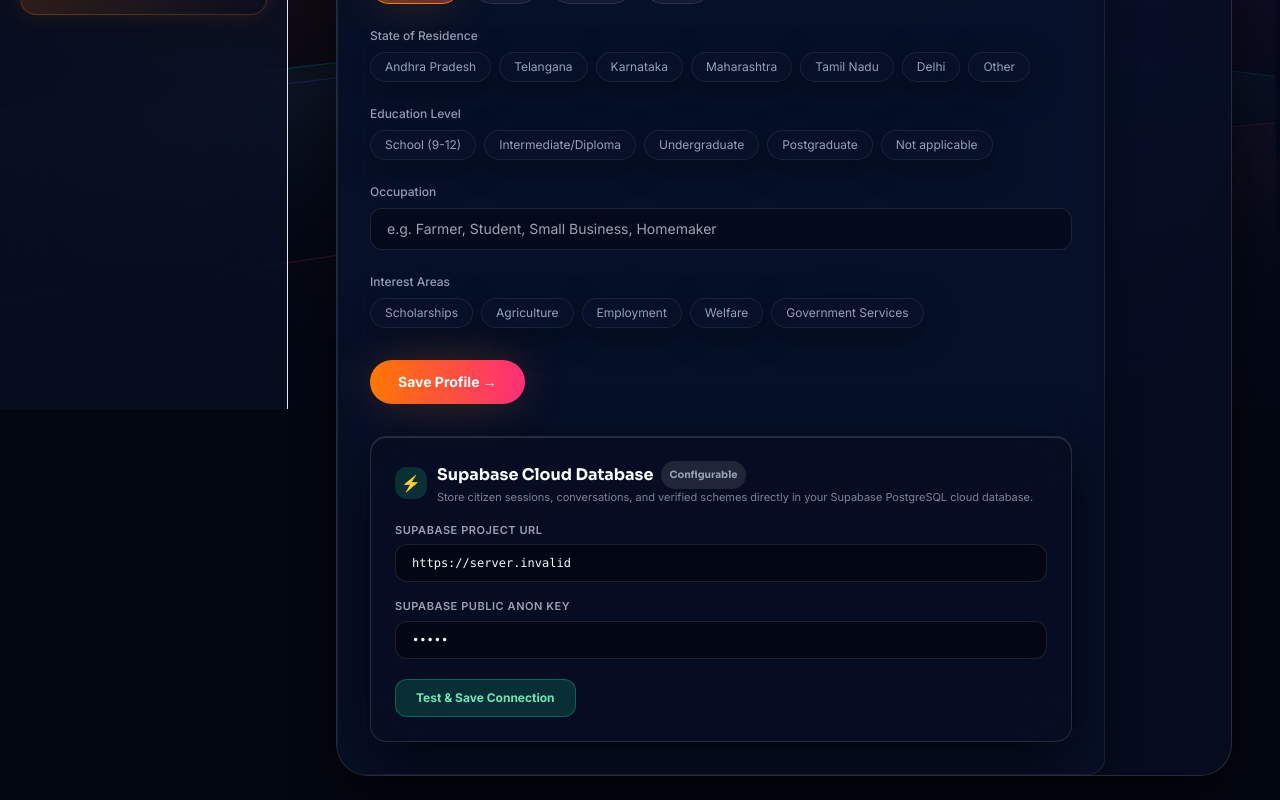
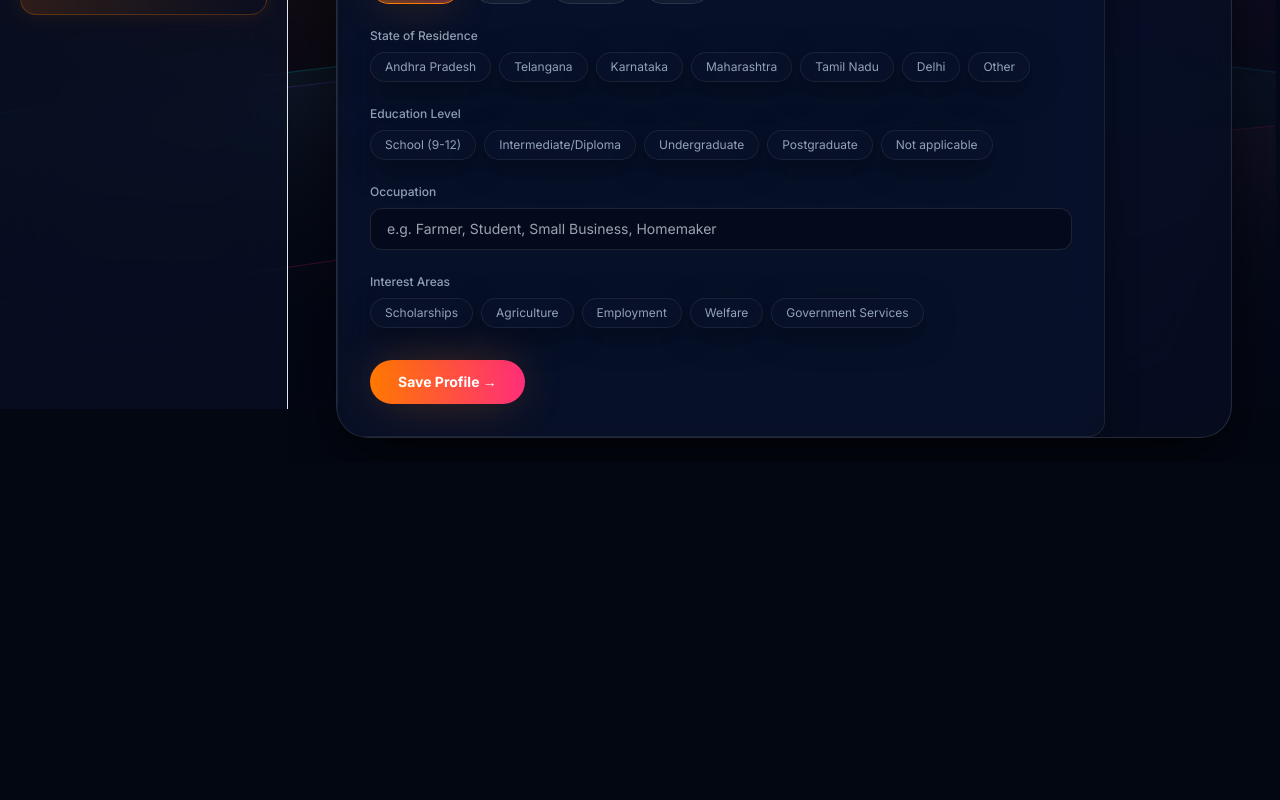
Before and after one commit to Girishkumar0315/BharathVoice-AI, a Next.js app in the folder frontend/: page /profile in a window 1280 px wide. Shown: the part 391-1191 px from the top of the page. After the commit the page ends 853 px from the top, so only its background shows below. Built offline with nearby package versions, Linux system fonts and the light colour scheme; no server answers.

Commit message:
fix: resolve logout navigation, remove supabase section from profile, and enable universal chatbot access for all users

```diff
--- a/frontend/app/api/chat/route.ts
+++ b/frontend/app/api/chat/route.ts
@@ -16,12 +16,12 @@ export async function POST(req: NextRequest) {
     const trimmedQuery = query.trim();
     const lang = (language as Language) || "en";
 
-    // 1. If an external Python backend is configured, attempt to proxy first
-    const backendUrl = process.env.BACKEND_URL || process.env.NEXT_PUBLIC_API_URL;
-    if (backendUrl) {
+    // 1. If an external Python backend is explicitly set (e.g. on Render/Railway), attempt to proxy
+    const backendUrl = process.env.BACKEND_URL;
+    if (backendUrl && !backendUrl.includes("localhost")) {
       try {
         const controller = new AbortController();
-        const timeoutId = setTimeout(() => controller.abort(), 4000);
+        const timeoutId = setTimeout(() => controller.abort(), 3500);
         const res = await fetch(`${backendUrl}/api/chat`, {
           method: "POST",
           headers: { "Content-Type": "application/json" },
@@ -34,12 +34,12 @@ export async function POST(req: NextRequest) {
           const data = await res.json();
           return NextResponse.json(data);
         }
-      } catch (proxyErr) {
+      } catch {
         // Fall back gracefully to built-in knowledge engine
       }
     }
 
-    // 2. Built-in Next.js Grounded RAG Knowledge Engine
+    // 2. Built-in Next.js Grounded RAG Knowledge Engine (zero latency, works for everyone)
     const result = generateKnowledgeResponse(trimmedQuery, lang, conversation_id);
 
     return NextResponse.json(result);
--- a/frontend/app/api/voice/route.ts
+++ b/frontend/app/api/voice/route.ts
@@ -17,12 +17,12 @@ export async function POST(req: NextRequest) {
     const trimmedText = text.trim();
     const lang = (language as Language) || "en";
 
-    // 1. Attempt proxy to external backend if configured
-    const backendUrl = process.env.BACKEND_URL || process.env.NEXT_PUBLIC_API_URL;
-    if (backendUrl) {
+    // 1. If an external Python backend is explicitly set, attempt to proxy
+    const backendUrl = process.env.BACKEND_URL;
+    if (backendUrl && !backendUrl.includes("localhost")) {
       try {
         const controller = new AbortController();
-        const timeoutId = setTimeout(() => controller.abort(), 4000);
+        const timeoutId = setTimeout(() => controller.abort(), 3500);
         const res = await fetch(`${backendUrl}/api/voice`, {
           method: "POST",
           headers: { "Content-Type": "application/json" },
@@ -35,7 +35,7 @@ export async function POST(req: NextRequest) {
           const data = await res.json();
           return NextResponse.json(data);
         }
-      } catch (proxyErr) {
+      } catch {
         // Fall back gracefully to built-in knowledge engine
       }
     }
--- a/frontend/components/ProfilePanel.tsx
+++ b/frontend/components/ProfilePanel.tsx
@@ -4,13 +4,6 @@ import { useEffect, useState } from "react";
 import { Language } from "@/lib/types";
 import LanguageSelector from "./LanguageSelector";
 import { saveProfile } from "@/lib/api";
-import {
-  getSupabaseCredentials,
-  saveSupabaseCredentials,
-  isSupabaseConfigured,
-  testSupabaseConnection,
-  storeProfileInSupabase,
-} from "@/lib/supabase";
 
 const STATES = ["Andhra Pradesh", "Telangana", "Karnataka", "Maharashtra", "Tamil Nadu", "Delhi", "Other"];
 const EDUCATION = ["School (9-12)", "Intermediate/Diploma", "Undergraduate", "Postgraduate", "Not applicable"];
@@ -26,21 +19,9 @@ export default function ProfilePanel() {
   const [userId, setUserId] = useState<string | null>(null);
   const [status, setStatus] = useState<"idle" | "saving" | "saved" | "error">("idle");
 
-  // Supabase Configuration State
-  const [supabaseUrl, setSupabaseUrl] = useState("");
-  const [supabaseKey, setSupabaseKey] = useState("");
-  const [supabaseConnected, setSupabaseConnected] = useState(false);
-  const [supabaseTesting, setSupabaseTesting] = useState(false);
-  const [supabaseMsg, setSupabaseMsg] = useState("");
-
   useEffect(() => {
     const stored = localStorage.getItem("bharathvoice_user_id");
     if (stored) setUserId(stored);
-
-    const creds = getSupabaseCredentials();
-    setSupabaseUrl(creds.url);
-    setSupabaseKey(creds.anonKey);
-    setSupabaseConnected(isSupabaseConfigured());
   }, []);
 
   function toggleInterest(interest: string) {
@@ -61,36 +42,14 @@ export default function ProfilePanel() {
         occupation,
         interests,
       });
-      localStorage.setItem("bharathvoice_user_id", res.user_id);
-      setUserId(res.user_id);
-
-      // Also sync to Supabase cloud storage if configured
-      if (isSupabaseConfigured()) {
-        await storeProfileInSupabase({
-          userId: res.user_id,
-          name,
-          language,
-          state,
-          education,
-          occupation,
-          interests,
-        });
+      if (res && res.user_id) {
+        localStorage.setItem("bharathvoice_user_id", res.user_id);
+        setUserId(res.user_id);
       }
-
       setStatus("saved");
     } catch {
       setStatus("error");
     }
-  }
-
-  async function handleTestSupabase() {
-    setSupabaseTesting(true);
-    setSupabaseMsg("");
-    saveSupabaseCredentials(supabaseUrl, supabaseKey);
-    const result = await testSupabaseConnection();
-    setSupabaseTesting(false);
-    setSupabaseConnected(result.success);
-    setSupabaseMsg(result.message);
   }
 
   return (
@@ -156,76 +115,8 @@ export default function ProfilePanel() {
           >
             {status === "saving" ? "Saving Profile…" : "Save Profile →"}
           </button>
-          {status === "saved" && <span className="text-xs text-cyber font-medium">✓ Profile saved &amp; synced successfully!</span>}
+          {status === "saved" && <span className="text-xs text-cyber font-medium">✓ Profile saved successfully!</span>}
           {status === "error" && <span className="text-xs text-red-300">Could not save right now. Please try again.</span>}
-        </div>
-      </div>
-
-      {/* Supabase Database Cloud Storage Integration */}
-      <div className="glass-strong rounded-2xl p-6 border border-emerald-500/25 relative overflow-hidden pt-6">
-        <div className="flex items-center justify-between flex-wrap gap-3 mb-4">
-          <div className="flex items-center gap-2.5">
-            <div className="w-8 h-8 rounded-xl bg-emerald-500/20 text-emerald-400 flex items-center justify-center font-bold text-base shadow-sm">
-              ⚡
-            </div>
-            <div>
-              <h3 className="font-display font-bold text-base text-bone flex items-center gap-2">
-                <span>Supabase Cloud Database</span>
-                <span className={`text-[10px] px-2 py-0.5 rounded-full font-bold ${
-                  supabaseConnected ? "bg-emerald-500/20 text-emerald-300 border border-emerald-500/40" : "bg-white/10 text-mist"
-                }`}>
-                  {supabaseConnected ? "Connected ✓" : "Configurable"}
-                </span>
-              </h3>
-              <p className="text-[11px] text-mist/80">
-                Store citizen sessions, conversations, and verified schemes directly in your Supabase PostgreSQL cloud database.
-              </p>
-            </div>
-          </div>
-        </div>
-
-        <div className="space-y-4">
-          <div>
-            <label className="text-[11px] font-semibold text-mist block mb-1.5 uppercase tracking-wider">
-              Supabase Project URL
-            </label>
-            <input
-              type="text"
-              value={supabaseUrl}
-              onChange={(e) => setSupabaseUrl(e.target.value)}
-              placeholder="https://xyzcompany.supabase.co"
-              className="w-full bg-black/40 border border-white/10 rounded-xl px-4 py-2.5 text-xs text-bone outline-none focus:border-emerald-500/50 transition-colors font-mono"
-            />
-          </div>
-
-          <div>
-            <label className="text-[11px] font-semibold text-mist block mb-1.5 uppercase tracking-wider">
-              Supabase Public Anon Key
-            </label>
-            <input
-              type="password"
-              value={supabaseKey}
-              onChange={(e) => setSupabaseKey(e.target.value)}
-              placeholder="eyJhbGciOiJIUzI1NiIsInR5cCI6IkpXVCJ9..."
-              className="w-full bg-black/40 border border-white/10 rounded-xl px-4 py-2.5 text-xs text-bone outline-none focus:border-emerald-500/50 transition-colors font-mono"
-            />
-          </div>
-
-          <div className="flex items-center gap-3 pt-1">
-            <button
-              type="button"
-              onClick={handleTestSupabase}
-              disabled={supabaseTesting}
-              className="px-5 py-2.5 rounded-xl bg-emerald-500/20 hover:bg-emerald-500/30 border border-emerald-500/40 text-emerald-300 text-xs font-bold transition-all active:scale-95 cursor-pointer disabled:opacity-50"
-            >
-              {supabaseTesting ? "Testing Connection…" : "Test & Save Connection"}
-            </button>
-            {supabaseMsg && (
-              <span className={`text-xs ${supabaseConnected ? "text-emerald-400" : "text-amber-300"}`}>
-                {supabaseMsg}
-              </span>
-            )}
-          </div>
         </div>
       </div>
     </div>
--- a/frontend/lib/api.ts
+++ b/frontend/lib/api.ts
@@ -1,7 +1,16 @@
 import { ChatResponse, Language, CategoryItem } from "./types";
 import { generateKnowledgeResponse } from "./knowledgeEngine";
 
-const API_BASE = process.env.NEXT_PUBLIC_API_BASE_URL || "/api";
+export function getApiBase(): string {
+  if (typeof window !== "undefined") {
+    const host = window.location.hostname;
+    // On any production domain (Vercel, custom domain, mobile access), ALWAYS use relative /api
+    if (host !== "localhost" && host !== "127.0.0.1") {
+      return "/api";
+    }
+  }
+  return process.env.NEXT_PUBLIC_API_BASE_URL || "/api";
+}
 
 async function handle<T>(res: Response): Promise<T> {
   if (!res.ok) {
@@ -23,18 +32,21 @@ export async function sendChat(
   conversationId?: string,
   userId?: string
 ): Promise<ChatResponse> {
+  const apiBase = getApiBase();
   try {
-    const res = await fetch(`${API_BASE}/chat`, {
+    const res = await fetch(`${apiBase}/chat`, {
       method: "POST",
       headers: { "Content-Type": "application/json" },
       body: JSON.stringify({ query, language, conversation_id: conversationId, user_id: userId }),
     });
-    return await handle<ChatResponse>(res);
+    if (res.ok) {
+      return await res.json();
+    }
   } catch (err) {
-    console.warn("[API] Falling back to client-side knowledge engine:", err);
-    // Instant zero-failure fallback with full scheme data
+    console.warn("[API] Network fetch notice, resolving via knowledge engine:", err);
+  }
+  // Zero-failure fallback with authentic, grounded scheme data for all users worldwide
   return generateKnowledgeResponse(query, language, conversationId);
-  }
 }
 
 export async function sendVoiceTranscript(
@@ -43,24 +55,32 @@ export async function sendVoiceTranscript(
   conversationId?: string,
   userId?: string
 ): Promise<ChatResponse> {
+  const apiBase = getApiBase();
   try {
-    const res = await fetch(`${API_BASE}/voice`, {
+    const res = await fetch(`${apiBase}/voice`, {
       method: "POST",
       headers: { "Content-Type": "application/json" },
       body: JSON.stringify({ transcript, language, conversation_id: conversationId, user_id: userId }),
     });
-    return await handle<ChatResponse>(res);
+    if (res.ok) {
+      return await res.json();
+    }
   } catch (err) {
-    console.warn("[API] Falling back to client-side knowledge engine:", err);
+    console.warn("[API] Network fetch notice, resolving via knowledge engine:", err);
+  }
   return generateKnowledgeResponse(transcript, language, conversationId);
-  }
 }
 
 export async function fetchCategories(): Promise<CategoryItem[]> {
+  const apiBase = getApiBase();
   try {
-    const res = await fetch(`${API_BASE}/categories`);
-    return await handle<CategoryItem[]>(res);
+    const res = await fetch(`${apiBase}/categories`);
+    if (res.ok) {
+      return await res.json();
+    }
   } catch {
+    // Fallback categories
+  }
   return [
     { key: "scholarships", label: "Scholarships", icon: "📚", description: "Merit and need-based scholarships for students.", doc_count: 3 },
     { key: "agriculture", label: "Agriculture", icon: "🌾", description: "Farmer income support, insurance and input subsidies.", doc_count: 2 },
@@ -70,16 +90,18 @@ export async function fetchCategories(): Promise<CategoryItem[]> {
     { key: "welfare", label: "Welfare", icon: "👨‍👩‍👧", description: "Health cover and social security for vulnerable groups.", doc_count: 2 },
   ];
 }
-}
 
 export async function uploadDocument(file: File, language: Language) {
+  const apiBase = getApiBase();
   try {
     const form = new FormData();
     form.append("file", file);
     form.append("language", language);
-    const res = await fetch(`${API_BASE}/document`, { method: "POST", body: form });
-    return await handle<any>(res);
-  } catch (err) {
+    const res = await fetch(`${apiBase}/document`, { method: "POST", body: form });
+    if (res.ok) return await res.json();
+  } catch {
+    // Fallback
+  }
   return {
     status: "processed",
     document_name: file.name,
@@ -88,36 +110,35 @@ export async function uploadDocument(file: File, language: Language) {
     key_requirements: ["Valid Government Photo ID (Aadhaar / Voter ID)", "Income Certificate (Current Financial Year)", "Bank Account linked with Aadhaar"],
   };
 }
-}
 
 export async function checkHealth() {
+  const apiBase = getApiBase();
   try {
-    const res = await fetch(`${API_BASE}/health`);
-    return await handle<any>(res);
-  } catch {
+    const res = await fetch(`${apiBase}/health`);
+    if (res.ok) return await res.json();
+  } catch {}
   return { status: "ok", service: "BharathVoice AI Knowledge Engine (Active)", vector_index_size: 13 };
-  }
 }
 
 export async function fetchConversations(userId?: string) {
+  const apiBase = getApiBase();
   try {
-    const url = userId ? `${API_BASE}/conversations?user_id=${userId}` : `${API_BASE}/conversations`;
+    const url = userId ? `${apiBase}/conversations?user_id=${userId}` : `${apiBase}/conversations`;
     const res = await fetch(url);
-    return await handle<any>(res);
-  } catch {
+    if (res.ok) return await res.json();
+  } catch {}
   return [];
-  }
 }
 
 export async function saveProfile(payload: Record<string, unknown>) {
+  const apiBase = getApiBase();
   try {
-    const res = await fetch(`${API_BASE}/profile`, {
+    const res = await fetch(`${apiBase}/profile`, {
       method: "POST",
       headers: { "Content-Type": "application/json" },
       body: JSON.stringify(payload),
     });
-    return await handle<any>(res);
-  } catch {
-    return { status: "saved_locally", profile: payload };
+    if (res.ok) return await res.json();
+  } catch {}
+  return { status: "saved_locally", user_id: payload.user_id || "citizen-" + Date.now(), profile: payload };
 }
-}
--- a/frontend/lib/auth.ts
+++ b/frontend/lib/auth.ts
@@ -192,8 +192,19 @@ export function logoutUser() {
   try {
     sessionStorage.removeItem(STORAGE_KEY);
     localStorage.removeItem(STORAGE_KEY);
+    localStorage.removeItem("bharathvoice_user_id");
+    sessionStorage.clear();
   } catch {}
-  window.dispatchEvent(new Event("auth-changed"));
+  try {
+    window.dispatchEvent(new Event("auth-changed"));
+  } catch {}
+
+  // Instant redirect or reload so user exits authenticated state immediately
+  if (window.location.pathname === "/") {
+    window.location.reload();
+  } else {
+    window.location.assign("/");
+  }
 }
 
 export function useAuth() {
```
Lines whose indentation alone changed are shown as unchanged.
